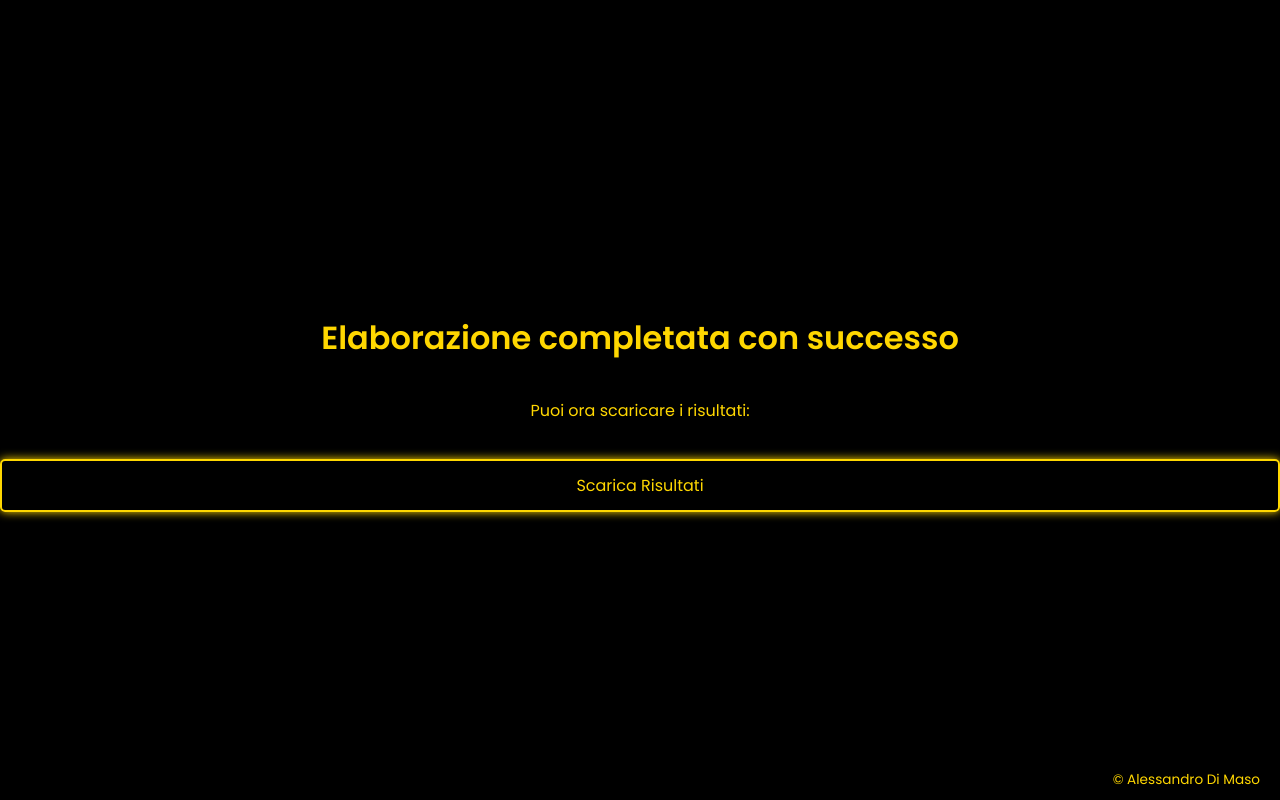
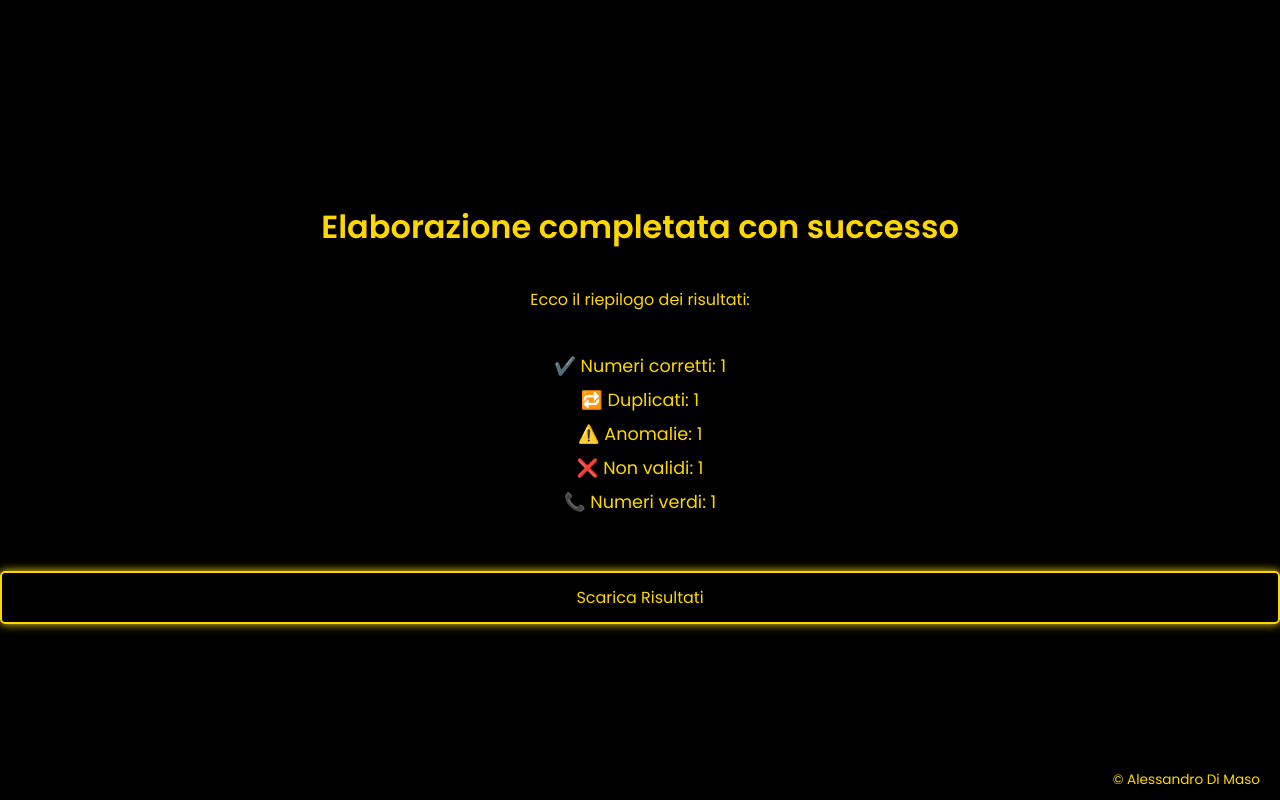
Before and after one commit to xalexciafa/PhoneTool-Alex_web_styled, a Flask app: template templates/results.html in a window 1280 px wide. Run offline with Flask 3, Linux system fonts and the light colour scheme; the template is opened without the code that fills it: most values are stand-ins (such as "Sample title", 1, 10 or a date in 2020).

Commit message:
Add files via upload

```diff
--- a/templates/results.html
+++ b/templates/results.html
@@ -24,9 +24,19 @@
       margin-bottom: 20px;
     }
 
+    ul {
+      list-style: none;
+      padding: 0;
+      font-size: 1.1em;
+    }
+
+    ul li {
+      margin: 8px 0;
+    }
+
     a.button {
       display: inline-block;
-      margin-top: 20px;
+      margin-top: 30px;
       padding: 12px 28px;
       background-color: transparent;
       color: #FFD700;
@@ -55,8 +65,17 @@
 </head>
 <body>
   <h2>Elaborazione completata con successo</h2>
-  <p>Puoi ora scaricare i risultati:</p>
+  <p>Ecco il riepilogo dei risultati:</p>
+  <ul>
+    <li>✔️ Numeri corretti: {{ n_corretti }}</li>
+    <li>🔁 Duplicati: {{ n_duplicati }}</li>
+    <li>⚠️ Anomalie: {{ n_anomalie }}</li>
+    <li>❌ Non validi: {{ n_non_validi }}</li>
+    <li>📞 Numeri verdi: {{ n_verdi }}</li>
+  </ul>
+
   <a href="/download" class="button">Scarica Risultati</a>
+
   <div class="footer">&copy; Alessandro Di Maso</div>
 </body>
 </html>
```
